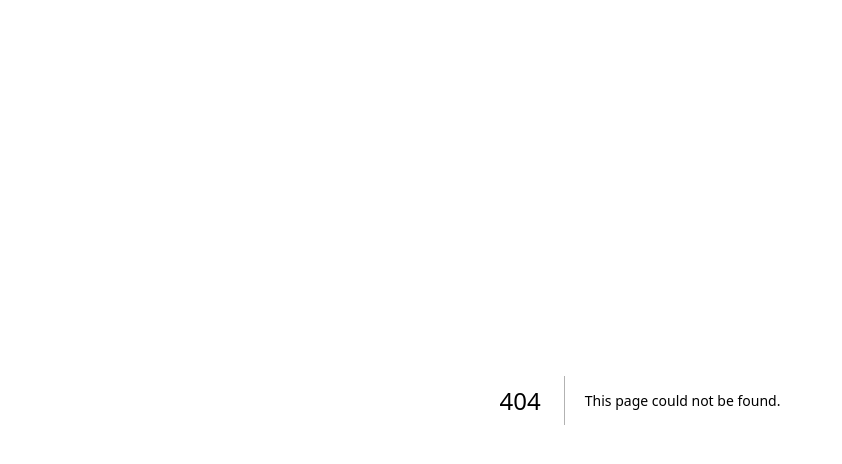
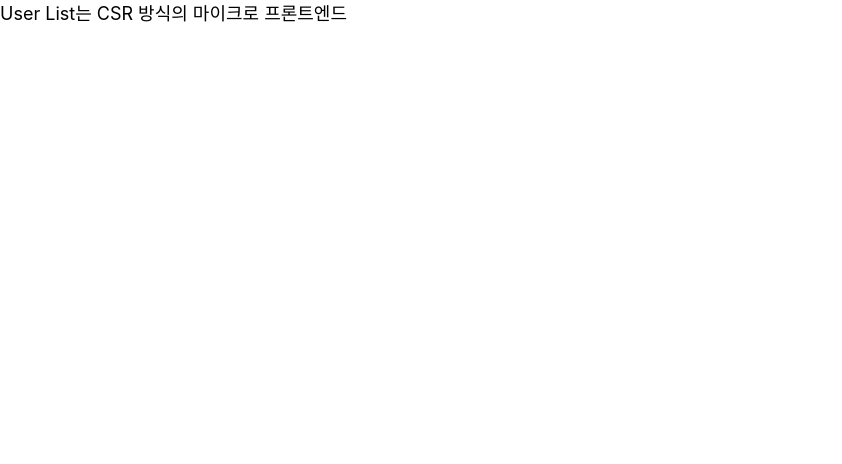
Before and after one commit to micro-frontend-pilot/biz-next, a Next.js app: page /components/UserList in a window 1280 px wide. Before the commit this address had no page. Shown: the top 464 px of the page, without its empty margins (0-842 px from the left). Built offline with nearby package versions, Linux system fonts and the light colour scheme.

Commit message:
Create UserList.jsx

```diff
--- /dev/null
+++ b/pages/components/UserList.jsx
@@ -0,0 +1,15 @@
+'use client';
+
+import React from 'react';
+
+const UserList = (props) => {
+
+    console.log("User list는 웹 브라우저에서 렌더링 됩니다.")
+    return (
+        <div>
+            User List는 CSR 방식의 마이크로 프론트엔드
+        </div>
+    )
+}
+
+export default UserList;
```
